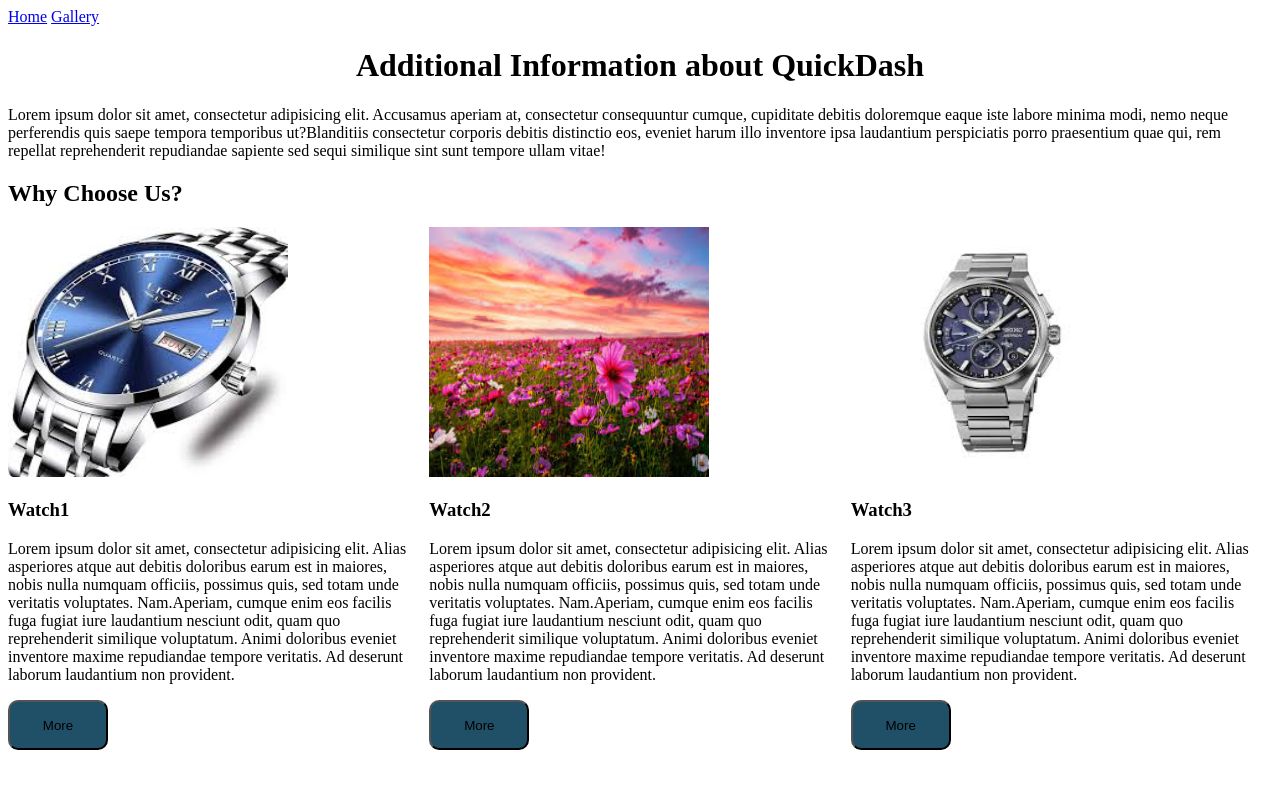
After one commit to srstig/QuickDash, a Django app: page /about/ in a window 1280 px wide. The commit adds this page. Run offline with Django 5.2, Linux system fonts and the light colour scheme.

Commit message:
wednesday

```diff
--- /dev/null
+++ b/Templates/about.html
@@ -0,0 +1,59 @@
+<!doctype html>
+<html lang="en">
+<head>
+    <meta charset="UTF-8">
+    <meta name="viewport"
+          content="width=device-width, user-scalable=no, initial-scale=1.0, maximum-scale=1.0, minimum-scale=1.0">
+    <meta http-equiv="X-UA-Compatible" content="ie=edge">
+    <title>About Page</title>
+    {% load static %}
+
+    <link rel="stylesheet" href="{% static 'css/about.css' %}">
+</head>
+<body>
+
+<a href="{% url 'home' %}">Home</a>
+<a href="{% url 'gallery' %}">Gallery</a>
+
+<h1>Additional Information about QuickDash</h1>
+<p><span>Lorem ipsum dolor sit amet, consectetur adipisicing elit. Accusamus aperiam at, consectetur consequuntur cumque, cupiditate debitis doloremque eaque iste labore minima modi, nemo neque perferendis quis saepe tempora temporibus ut?</span><span>Blanditiis consectetur corporis debitis distinctio eos, eveniet harum illo inventore ipsa laudantium perspiciatis porro praesentium quae qui, rem repellat reprehenderit repudiandae sapiente sed sequi similique sint sunt tempore ullam vitae!</span></p>
+
+<h2>Why Choose Us?</h2>
+
+<div id="main">
+
+    <div class="mydiv">
+        <img src="{% static 'assets/img_8.png' %}" alt="" class="image">
+        <h3>Watch1</h3>
+        <p><span>Lorem ipsum dolor sit amet, consectetur adipisicing elit. Alias asperiores atque aut debitis doloribus earum est in maiores, nobis nulla numquam officiis, possimus quis, sed totam unde veritatis voluptates. Nam.</span><span>Aperiam, cumque enim eos facilis fuga fugiat iure laudantium nesciunt odit, quam quo reprehenderit similique voluptatum. Animi doloribus eveniet inventore maxime repudiandae tempore veritatis. Ad deserunt laborum laudantium non provident.</span></p>
+        <button>More</button>
+    </div>
+
+    <div class="mydiv">
+         <img src="{% static 'assets/img_3.png' %}" alt="" class="image">
+        <h3>Watch2</h3>
+        <p><span>Lorem ipsum dolor sit amet, consectetur adipisicing elit. Alias asperiores atque aut debitis doloribus earum est in maiores, nobis nulla numquam officiis, possimus quis, sed totam unde veritatis voluptates. Nam.</span><span>Aperiam, cumque enim eos facilis fuga fugiat iure laudantium nesciunt odit, quam quo reprehenderit similique voluptatum. Animi doloribus eveniet inventore maxime repudiandae tempore veritatis. Ad deserunt laborum laudantium non provident.</span></p>
+        <button>More</button>
+    </div>
+
+    <div class="mydiv">
+         <img src="{% static 'assets/img_9.png' %}" alt="" class="image">
+        <h3>Watch3</h3>
+        <p><span>Lorem ipsum dolor sit amet, consectetur adipisicing elit. Alias asperiores atque aut debitis doloribus earum est in maiores, nobis nulla numquam officiis, possimus quis, sed totam unde veritatis voluptates. Nam.</span><span>Aperiam, cumque enim eos facilis fuga fugiat iure laudantium nesciunt odit, quam quo reprehenderit similique voluptatum. Animi doloribus eveniet inventore maxime repudiandae tempore veritatis. Ad deserunt laborum laudantium non provident.</span></p>
+        <button>More</button>
+    </div>
+
+</div>
+
+
+
+
+
+
+
+
+
+
+
+</body>
+</html>
--- a/quickapp/urls.py
+++ b/quickapp/urls.py
@@ -5,6 +5,8 @@ from quickapp import views
 
 urlpatterns = [
     path('admin/', admin.site.urls),
-    path('home/', views.home),
-    path('gallery/', views.gallery),
+    path('', views.home,name = 'home'),
+    path('gallery/', views.gallery,name = 'gallery'),
+    path('about/', views.about, name = 'about'),
+    path('form/', views.form, name = 'form'),
 ]
--- a/quickapp/views.py
+++ b/quickapp/views.py
@@ -6,3 +6,9 @@ def home(request):
 
 def gallery(request):
     return render(request,'gallery.html')
+
+def about(request):
+    return render(request,'about.html')
+
+def form(request):
+    return render(request,'form.html')
--- /dev/null
+++ b/static/css/about.css
@@ -0,0 +1,23 @@
+h1{
+    text-align: center;
+}
+
+#main{
+    display: flex;
+}
+
+.image{
+    width: 280px;
+    height: 250px;
+}
+
+.mydiv{
+    margin-right: 20px;
+}
+
+button{
+    background-color: #205067;
+    height: 50px;
+    width: 100px;
+    border-radius: 10px;
+}
--- /dev/null
+++ b/static/css/index.css
@@ -0,0 +1,5 @@
+body{
+    background-image: url("../assets/img_10.png");
+    background-repeat: no-repeat;
+    background-size: cover;
+}
```
Also changed, not shown: Templates/form.html (added, +62 -0 lines), Templates/gallery.html (+20 -0 lines), Templates/home.html (+7 -2 lines), static/css/form.css (added, +38 -0 lines), static/assets/img_10.png (added), static/assets/img_7.png (added), static/assets/img_8.png (added), static/assets/img_9.png (added).
